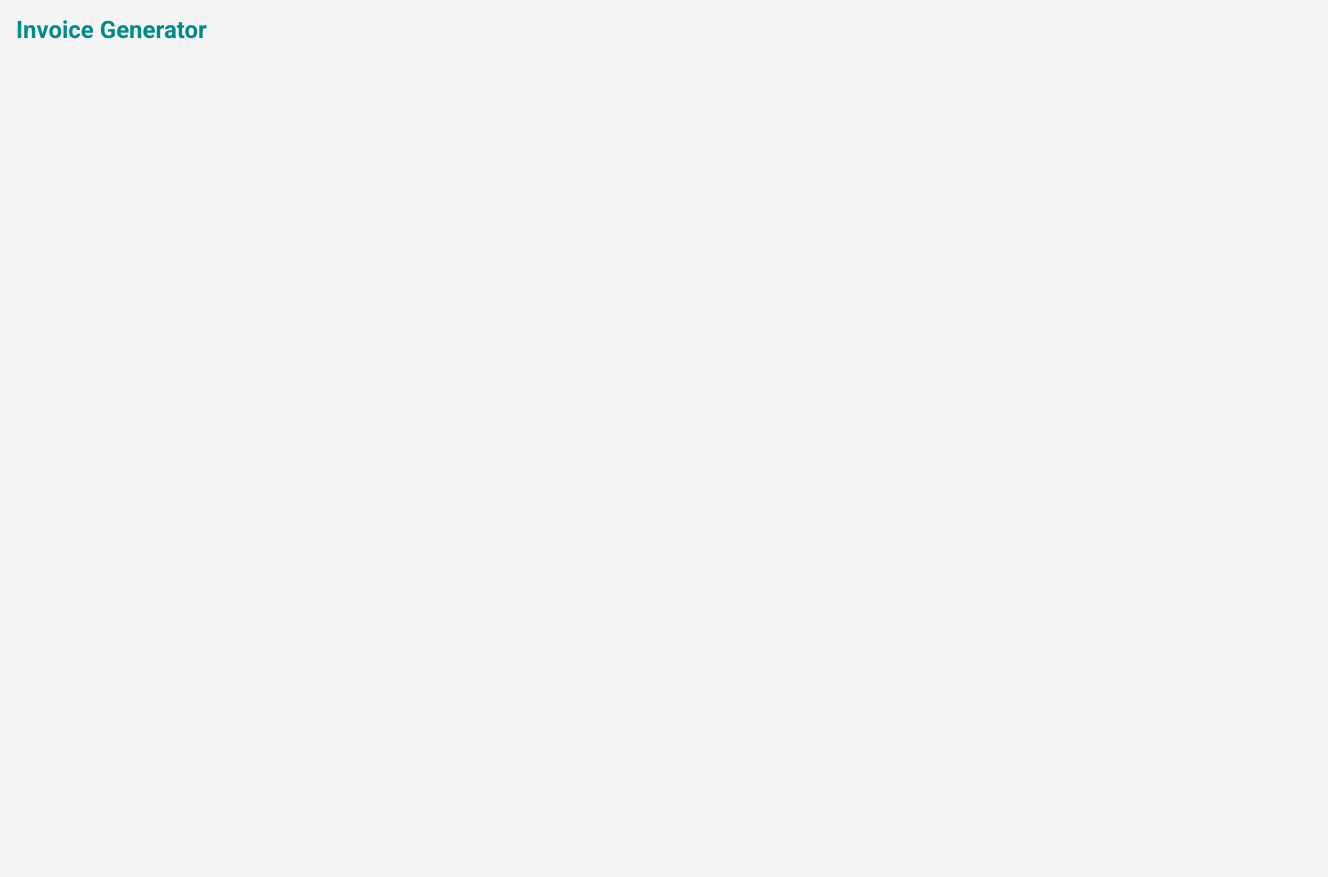
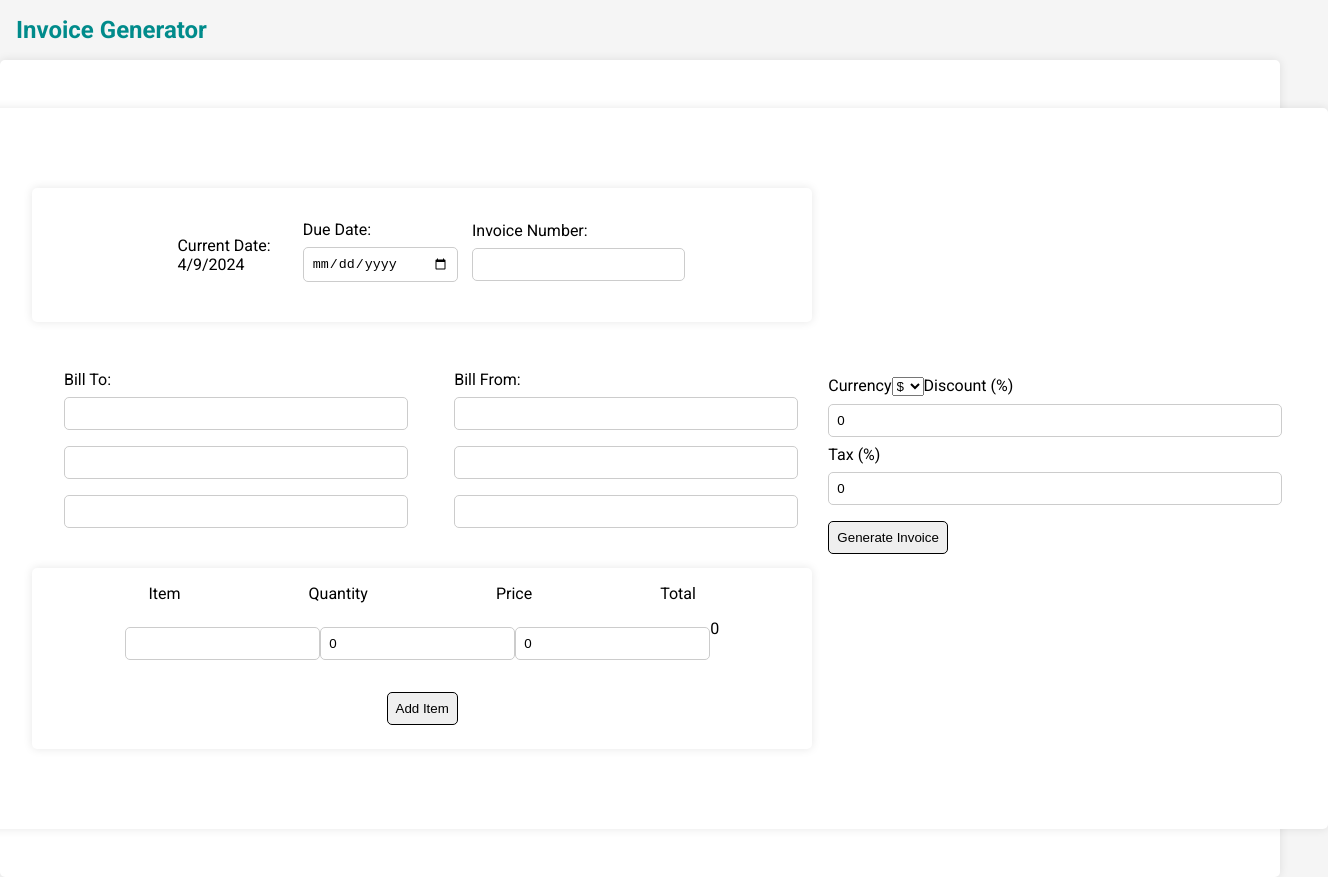
Before and after one commit to mohamed-esoliman/quickbill, a React (Create React App) app: page /newInvoice in a window 1280 px wide. Before the commit this address had no page. Shown: the whole page, 1328 px wide, since content can reach past the window. Before the commit the page ends 800 px from the top, so only its background shows below. Built offline with nearby package versions, Linux system fonts and the light colour scheme.

Commit message:
fix: form gets cleared after submission now

```diff
--- a/src/App.js
+++ b/src/App.js
@@ -16,7 +16,8 @@ function App() {
       <div className="App">
       <NavBar />
       <Routes>
-        <Route exact path="/" element = {<Form updatePdfUri={updatePdfUri}/>} />
+        <Route exact path="/" element = {<Form updatePdfUri={updatePdfUri} needReset="false"/>} />
+        <Route exact path="/newInvoice" element = {<Form updatePdfUri={updatePdfUri} needReset="true"/>} />
         <Route exact path="/pdfPreview" element = {<PdfPreview iframeSrc = {pdfUri} />} />
       </Routes>
       </div>
--- a/src/components/Form.js
+++ b/src/components/Form.js
@@ -1,19 +1,21 @@
-import React, { useState } from 'react';
-import { Link } from 'react-router-dom';
+import React, { useState, useEffect} from 'react';
+import { Link, useNavigate } from 'react-router-dom';
 import jsPDF from 'jspdf';
 import autoTable from 'jspdf-autotable';
 
 
-const Form = ({updatePdfUri}) => {
+const Form = ({updatePdfUri, needReset}) => {
+
+    const navigate = useNavigate();
 
     let defaultDueDate = new Date();
     defaultDueDate.setMonth(defaultDueDate.getMonth() + 1);
     defaultDueDate = defaultDueDate.toLocaleDateString();
 
-    const [invoiceData, setInvoiceData] = useState({
+    const emptyInvoice = {
             currentDate: new Date().toLocaleDateString(),
             dueDate: defaultDueDate,
-            invoiceNumber: '1',
+            invoiceNumber: '',
             billToPerson: {
                 name: "",
                 email: "",
@@ -34,8 +36,19 @@ const Form = ({updatePdfUri}) => {
             totalDiscount: 0,
             totalTax: 0,
             grandTotal: 0
-        });
+        }
 
+    const [invoiceData, setInvoiceData] = useState(emptyInvoice);
+
+    useEffect(
+        () => {
+            console.log(needReset);
+            if (needReset === 'true') {
+                console.log('resetting');
+                setInvoiceData(emptyInvoice);
+            }
+        }, [needReset]
+    )
 
     const handleChange = (propPath, value, invoiceData) => {
         if (!propPath) return;
@@ -88,7 +101,7 @@ const Form = ({updatePdfUri}) => {
     }
 
     const handleSubmit = (event) => {
-        event.preventDefault()
+        event.preventDefault();
 
         for (let i = 0; i < invoiceData.items.length; i++) {
             invoiceData.items[i].total = invoiceData.items[i].quantity * invoiceData.items[i].price;
@@ -99,10 +112,10 @@ const Form = ({updatePdfUri}) => {
         invoiceData.totalTax = invoiceData.subtotal * (invoiceData.tax / 100);
         invoiceData.grandTotal = invoiceData.subtotal - invoiceData.totalDiscount + invoiceData.totalTax;
 
-        generatePdf(invoiceData);
+        generatePdf(invoiceData, () => {navigate('/pdfPreview')});
     }
 
-    const generatePdf = (invoiceData) => {
+    const generatePdf = (invoiceData, navigation) => {
         const doc = new jsPDF();
 
         doc.setFillColor(0, 139, 139);
@@ -159,8 +172,12 @@ const Form = ({updatePdfUri}) => {
         doc.setFont("bold");
         doc.text(`Grand Total: ${invoiceData.currency} ${invoiceData.grandTotal.toFixed(2)}`, 120, finalY + 20);
 
-        doc.save('invoice.pdf');
+        // doc.save('invoice.pdf');
         updatePdfUri(doc.output('datauristring'));
+
+        if (navigation) {
+            navigation();
+        }
     }
 
     return (
@@ -175,25 +192,25 @@ const Form = ({updatePdfUri}) => {
                             </span>
                             <span>
                                 <label>Due Date: </label>
-                                <input type="date" onChange={(e) => {handleChange("dueDate", e.target.value, invoiceData)}}/>
+                                <input type="date" value = {invoiceData.dueDate} onChange={(e) => {handleChange("dueDate", e.target.value, invoiceData)}}/>
                             </span>
                             <span>
                                 <label>Invoice Number: </label>
-                                <input type="number" onChange={(e) => {handleChange("invoiceNumber", e.target.value, invoiceData)}}/>
+                                <input type="number" value = {invoiceData.invoiceNumber} onChange={(e) => {handleChange("invoiceNumber", e.target.value, invoiceData)}}/>
                             </span>
                         </div>
                         <div className='toFrom'>
                             <div className="billTo">
                                 <label>Bill To:</label>
-                                <input type="text" placeholder="Name" onChange={(e) => {handleChange("billToPerson.name", e.target.value, invoiceData)}}/>
-                                <input type="text" placeholder="Email" onChange={(e) => {handleChange("billToPerson.email", e.target.value, invoiceData)}}/>
-                                <input type="text" placeholder="Address" onChange={(e) => {handleChange("billToPerson.address", e.target.value, invoiceData)}}/>
+                                <input type="text" value = {invoiceData.billToPerson.name} onChange={(e) => {handleChange("billToPerson.name", e.target.value, invoiceData)}}/>
+                                <input type="text" value = {invoiceData.billToPerson.email} onChange={(e) => {handleChange("billToPerson.email", e.target.value, invoiceData)}}/>
+                                <input type="text" value = {invoiceData.billToPerson.address} onChange={(e) => {handleChange("billToPerson.address", e.target.value, invoiceData)}}/>
                             </div>
                             <div className="billFrom">
                                 <label>Bill From:</label>
-                                <input type="text" placeholder="Name" onChange={(e) => {handleChange("billFromPerson.name", e.target.value, invoiceData)}}/>
-                                <input type="text" placeholder="Email" onChange={(e) => {handleChange("billFromPerson.email", e.target.value, invoiceData)}}/>
-                                <input type="text" placeholder="Address" onChange={(e) => {handleChange("billFromPerson.address", e.target.value, invoiceData)}}/>
+                                <input type="text" value = {invoiceData.billFromPerson.name} onChange={(e) => {handleChange("billFromPerson.name", e.target.value, invoiceData)}}/>
+                                <input type="text" value = {invoiceData.billFromPerson.email} onChange={(e) => {handleChange("billFromPerson.email", e.target.value, invoiceData)}}/>
+                                <input type="text" value = {invoiceData.billFromPerson.address} onChange={(e) => {handleChange("billFromPerson.address", e.target.value, invoiceData)}}/>
                             </div>
                         </div>
 
@@ -206,11 +223,11 @@ const Form = ({updatePdfUri}) => {
                             </span>
                             {invoiceData.items.map((item) => (
                                 <div key={item.id} className="itemInput">
-                                    <input type="text" placeholder="Item Description" onChange={(e) => handleDescriptionChange(item.id, e.target.value)}/>
-                                    <input type="number" placeholder="Quantity" onChange={(e) => handleQuantityChange(item.id, e.target.value)}/>
-                                    <input type="number" placeholder="Price" onChange={(e) => handlePriceChange(item.id, e.target.value)}/>
+                                    <input type="text" value = {item.description} onChange={(e) => handleDescriptionChange(item.id, e.target.value)}/>
+                                    <input type="number" value = {item.quantity} onChange={(e) => handleQuantityChange(item.id, e.target.value)}/>
+                                    <input type="number" value = {item.price} onChange={(e) => handlePriceChange(item.id, e.target.value)}/>
                                     <label>{item.quantity * item.price}</label>
-                                    <button onClick={() => handleRemoveItem(item.id)}>Remove</button>
+                                    {invoiceData.items.length>1 ? <button onClick={() => handleRemoveItem(item.id)}>Remove</button>: null}
                                 </div>
                             ))}
                             <button onClick={handleAddItem}>Add Item</button>
@@ -221,24 +238,26 @@ const Form = ({updatePdfUri}) => {
                         <div className='financialInfo'>
                             <span>
                                 <label>Currency</label>
-                                <select onChange={(e) => {handleChange("currency", e.target.value, invoiceData)}}>
-                                    <option>USD</option>
-                                    <option>EUR</option>
-                                    <option>GBP</option>
+                                <select value = {invoiceData.currency} onChange={(e) => {handleChange("currency", e.target.value, invoiceData)}}>
+                                    <option>$</option>
+                                    <option>€</option>
+                                    <option>£</option>
+                                    <option>₹</option>
+                                    <option>¥</option>
+                                    <option>₽</option>
+                                    <option>₿</option>
                                 </select>
                             </span>
                             <span>
                                 <label>Discount (%)</label>
-                                <input type="number" onChange={(e) => {handleChange("discount", e.target.value, invoiceData)}}/>
+                                <input type="number" value = {invoiceData.discount} onChange={(e) => {handleChange("discount", e.target.value, invoiceData)}}/>
                             </span>
                             <span>
                                 <label>Tax (%)</label>
-                                <input type="number" onChange={(e) => {handleChange("tax", e.target.value, invoiceData)}}/>
+                                <input type="number" value = {invoiceData.tax} onChange={(e) => {handleChange("tax", e.target.value, invoiceData)}}/>
                             </span>
                         </div>
-                        {/* <Link to="/pdfPreview"> */}
-                            <button type="submit">Generate Invoice</button>
-                        {/* </Link> */}
+                        <button type="submit">Generate Invoice</button>
                     </div>
                 </div>
             </form>
--- a/src/components/PdfPreview.js
+++ b/src/components/PdfPreview.js
@@ -1,7 +1,9 @@
 import React from 'react';
-import { Link } from 'react-router-dom';
+import { Link, useNavigate } from 'react-router-dom';
 
 const PdfPreview = ({iframeSrc}) => {
+
+    const navigate = useNavigate();
 
     return (
         <div>
@@ -17,10 +19,9 @@ const PdfPreview = ({iframeSrc}) => {
                     <p> PDF LOADING </p>
                 )}
             </div>
-            <div className='editButton'>
-                <Link to="/">
-                    <button>Edit Invoice</button>
-                </Link>
+            <div className='buttons'>
+                <button onClick={() => {navigate("/", { reset:'true' })}}>Edit Invoice</button>
+                <button onClick={() => {navigate("/newInvoice", { reset:'false'})}}>New Receipt</button>
             </div>
         </div>
     );
```
